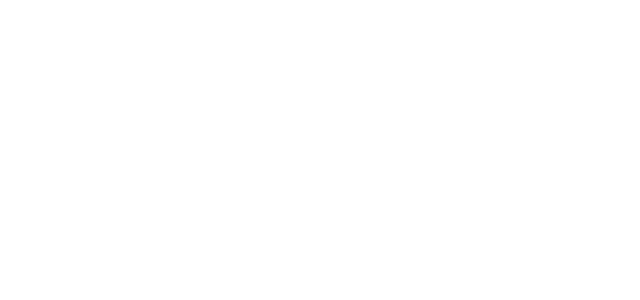
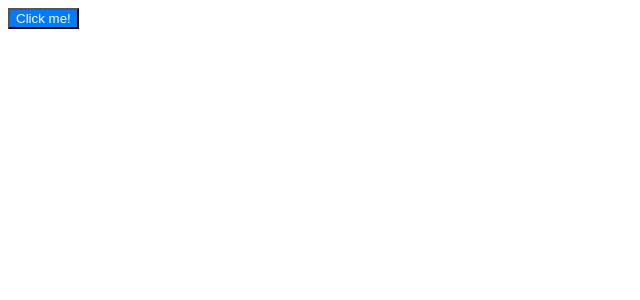
Before and after one commit to hohooio823/synthesis-test, a React (Create React App) app: page / in a window 1280 px wide. Shown: the top 300 px of the page, without its empty margins (0-640 px from the left). Built offline with nearby package versions, Linux system fonts and the light colour scheme.

Commit message:
feat: make the button component

```diff
--- a/src/App.tsx
+++ b/src/App.tsx
@@ -1,10 +1,12 @@
-import React, { Component } from 'react';
+import { Component } from 'react';
+
+import Button from './Components/Button/Button';
 
 class App extends Component {
   render() {
     return (
       <div>
-
+         <Button type="primary">Click me!</Button>
       </div>
     );
   }
--- /dev/null
+++ b/src/Components/Button/Button.tsx
@@ -0,0 +1,42 @@
+import { Component } from 'react';
+
+import styled from '@emotion/styled';
+
+import  ButtonProps  from './ButtonProps';
+
+
+class Button extends Component<ButtonProps> {
+  colors = {
+    "primary":{
+      "color":"#007bff",
+      "hovered":"#0069d9"
+    },
+    "secondary":{
+      "color":"#6c757d",
+      "hovered":"#343a40"
+    },
+    "warning":{
+      "color":"#ffc107",
+      "hovered":"#ffb507"
+    },
+    "text":"#ffffff"
+  }
+  render() {
+    const {type,block} = this.props;
+    const Button = styled.button`
+        background-color:${this.colors[type].color};
+        color:${this.colors.text};
+        width:${block!==true?"auto":"100%"};
+        &:hover {
+            background-color:${this.colors[type].hovered};
+        }
+    `;
+    return (
+      <Button className={this.props.className} onClick={this.props.onClick}>
+         {this.props.children}
+      </Button>
+    );
+  }
+}
+
+export default Button;
--- /dev/null
+++ b/src/Components/Button/ButtonProps.ts
@@ -0,0 +1,6 @@
+export default interface ButtonProps {
+    className?: string;
+    type: 'primary' | 'secondary' | 'warning';
+    onClick?: () => void;
+    block?: boolean;
+}
```
